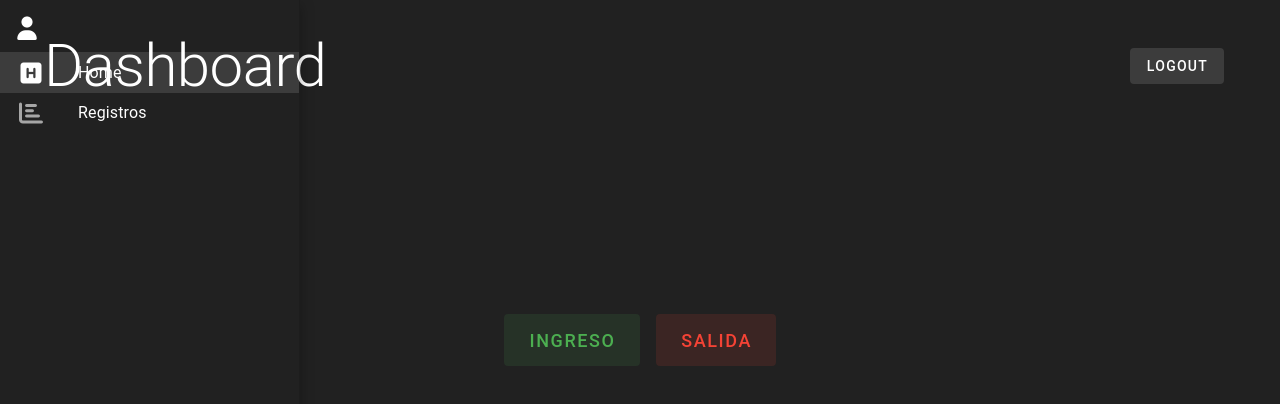
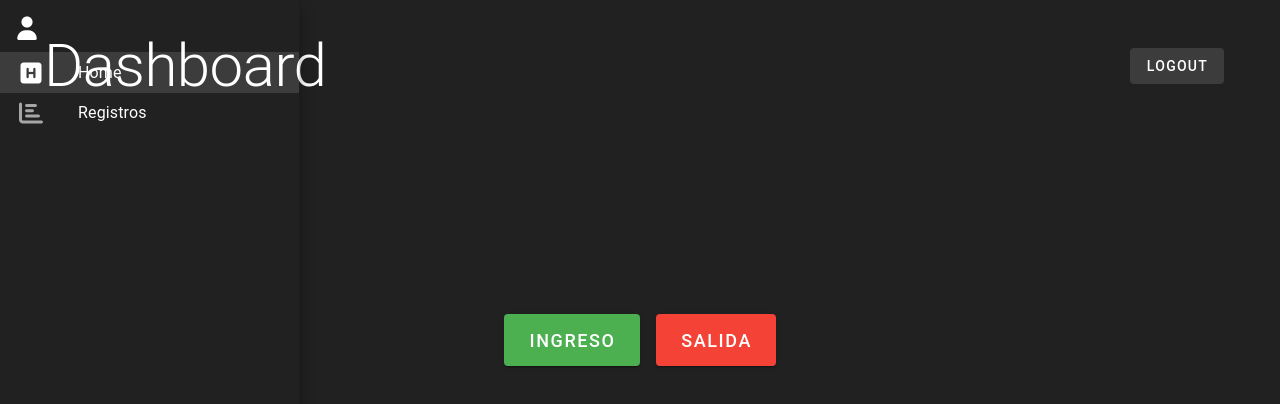
Before and after one commit to juackomdz/reloj-control-frontend, a Vue app: page /dashboard in a window 1280 px wide. Shown: the top 404 px of the page. Built offline with nearby package versions, Linux system fonts and the light colour scheme; sample sign-in values are in the browser's storage.

Commit message:
Mod: Modificacion en botones de ingreso y salida

```diff
--- a/src/App.vue
+++ b/src/App.vue
@@ -3,9 +3,11 @@ import {RouterView} from 'vue-router'
 </script>
 
 <template>
-  <v-app class="bg-grey-darken-4">
-    <RouterView></RouterView>
-  </v-app>
+  <v-responsive>
+    <v-app class="bg-grey-darken-4">
+      <RouterView></RouterView>
+    </v-app>
+  </v-responsive>
 </template>
 
 <style scoped>
--- a/src/views/AccessView.vue
+++ b/src/views/AccessView.vue
@@ -38,8 +38,8 @@ if(!localStorage.getItem("user")){
     <v-container class="d-flex align-center justify-center" style="min-height: 60vh;">
         <v-row align="center" justify="center">
             <v-col cols="auto">
-                <v-btn color="green" size="x-large" class="me-4" variant="tonal" @click="registro(url+'check-in',id)">Ingreso</v-btn>
-                <v-btn color="red" size="x-large" variant="tonal" @click="registro(url+'check-out',id)">Salida</v-btn>
+                <v-btn color="green" size="x-large" class="me-4" @click="registro(url+'check-in',id)">Ingreso</v-btn>
+                <v-btn color="red" size="x-large" @click="registro(url+'check-out',id)">Salida</v-btn>
             </v-col>
         </v-row>
     </v-container>
```
